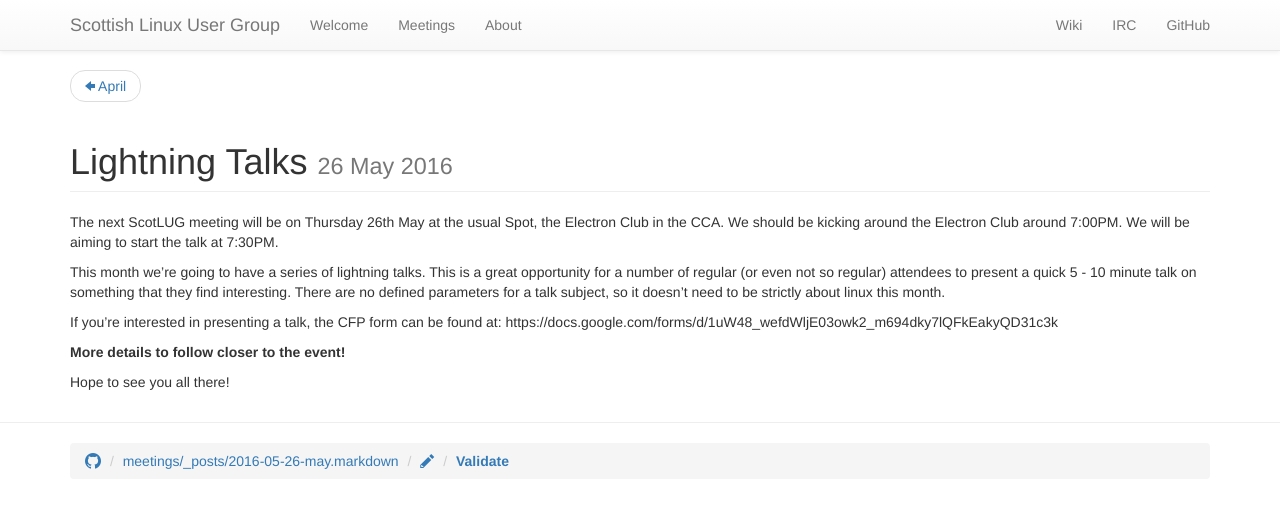
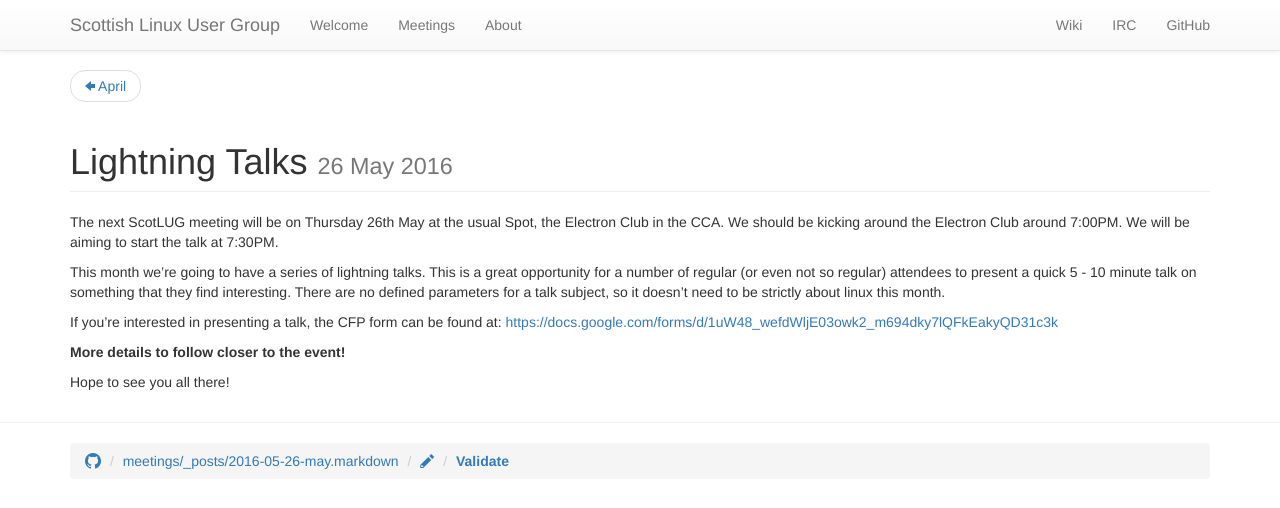
Before and after one commit to ScotLUG/scotlug.github.io, a Jekyll site: the page built from meetings/_posts/2016-05-26-may.markdown, in a window 1280 px wide. Shown: the top 508 px of the page. Built offline with Jekyll 4.4.1, drawn with Linux system fonts in a browser that asks for light colours; part of the change alters nothing that is shown.

```diff
--- a/meetings/_posts/2016-05-26-may.markdown
+++ b/meetings/_posts/2016-05-26-may.markdown
@@ -7,7 +7,7 @@ The next ScotLUG meeting will be on Thursday 26th May at the usual Spot, the Ele
 This month we're going to have a series of lightning talks. This is a great opportunity for a number of regular (or even not so regular) attendees to present a quick 5 - 10 minute talk on something that they find interesting. There are no defined parameters for a talk subject, so it doesn't need to be strictly about linux this month.
 
 If you're interested in presenting a talk, the CFP form can be found at:
-https://docs.google.com/forms/d/1uW48_wefdWljE03owk2_m694dky7lQFkEakyQD31c3k
+<a href="https://docs.google.com/forms/d/1uW48_wefdWljE03owk2_m694dky7lQFkEakyQD31c3k">https://docs.google.com/forms/d/1uW48_wefdWljE03owk2_m694dky7lQFkEakyQD31c3k</a>
 
 <strong>More details to follow closer to the event!</strong>
 
```
